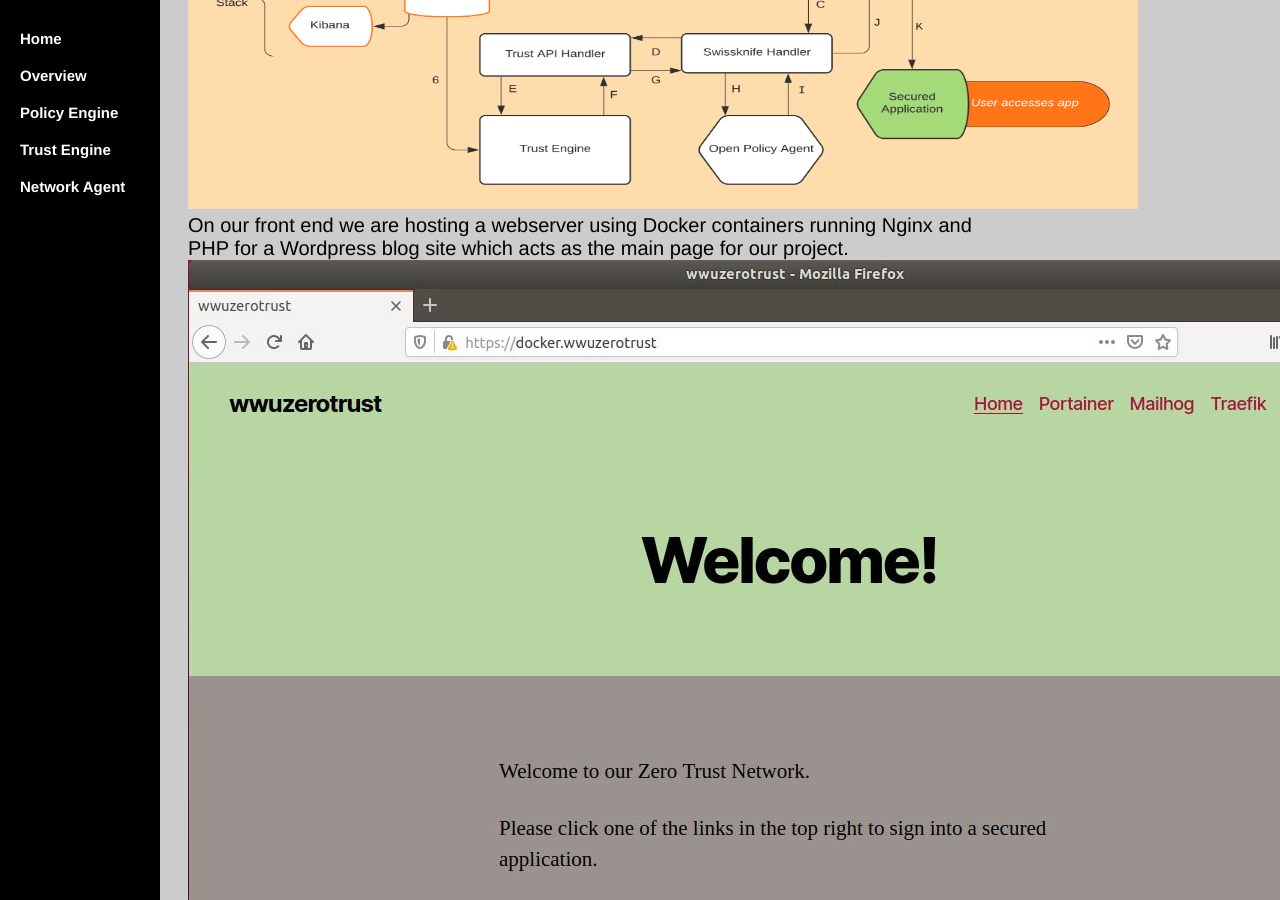
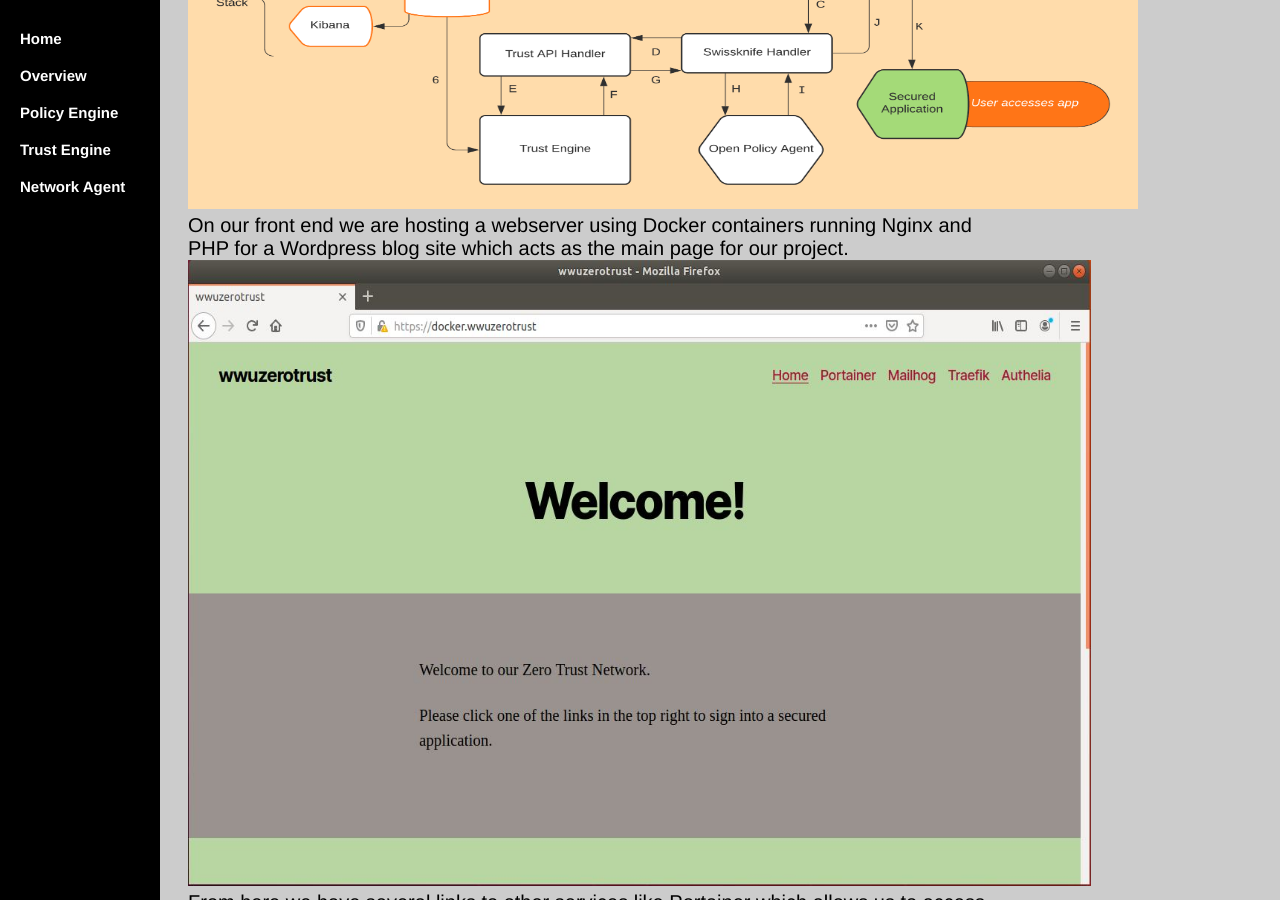
Before and after one commit to WWUZeroTrust/WWUZeroTrust.github.io, a Jekyll site: the page NetworkAgent/index.html, which Jekyll copies as it is, in a window 1280 px wide and 900 px high, scrolled down 456 px. Built offline with Jekyll 4.4.1, drawn with Linux system fonts in a browser that asks for light colours.

Commit message:
Update index.html

```diff
--- a/NetworkAgent/index.html
+++ b/NetworkAgent/index.html
@@ -108,7 +108,7 @@
 
 	On our front end we are hosting a webserver using Docker containers running Nginx and PHP for a Wordpress blog site which acts as the main page for our project.
 
-	<center><img src="/image/Website.JPG" alt="hi" class="inline" height="781" width="1215"/></center>
+	<center><img src="/image/Website.JPG" alt="hi" class="inline" height="626" width="903"/></center>
 
 	From here we have several links to other services like Portainer which allows us to access containers running on the system and view various information and interact with them. Shown below:
 
```
